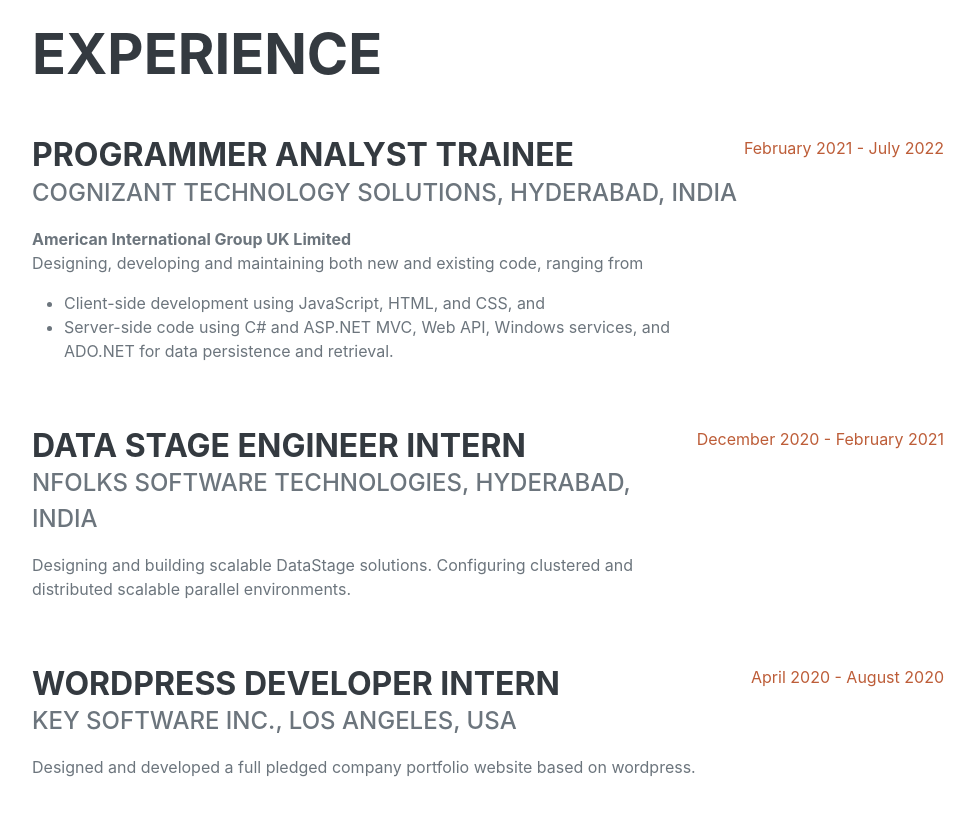
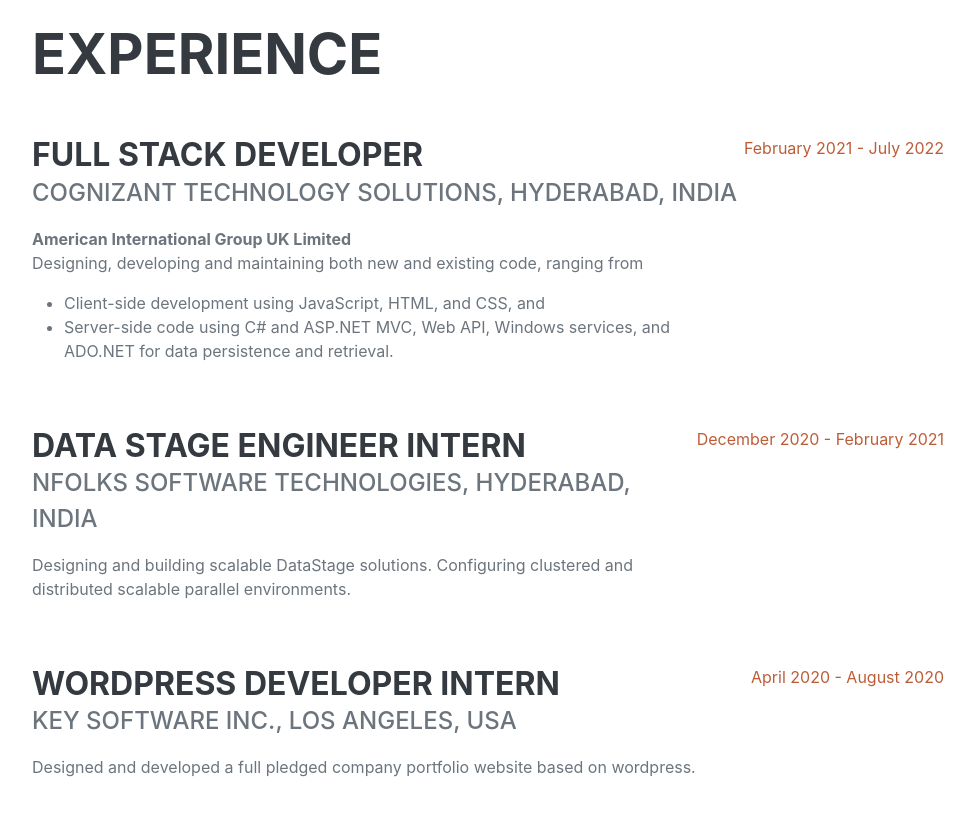
Before and after one commit to nikhilpyreddy/nikhilpyreddy.github.io, a plain HTML site: page index.html in a window 1280 px wide. Shown: the part 860-1676 px from the top of the page, without its empty margins (288-1262 px from the left). Drawn offline with nearby package versions, Linux system fonts and the light colour scheme; a web font is replaced by a local one.

Commit message:
update exp

```diff
--- a/index.html
+++ b/index.html
@@ -67,7 +67,7 @@
                     <h2 class="mb-5">Experience</h2>
                     <div class="d-flex flex-column flex-md-row justify-content-between mb-5">
                         <div class="flex-grow-1">
-                            <h3 class="mb-0">Programmer Analyst Trainee</h3>
+                            <h3 class="mb-0">Full Stack Developer</h3>
                             <div class="subheading mb-3">Cognizant Technology Solutions, Hyderabad, India</div>
                             <b>American International Group UK Limited</b>
                             <p>Designing, developing and maintaining both new and existing code, ranging from</p>
```
